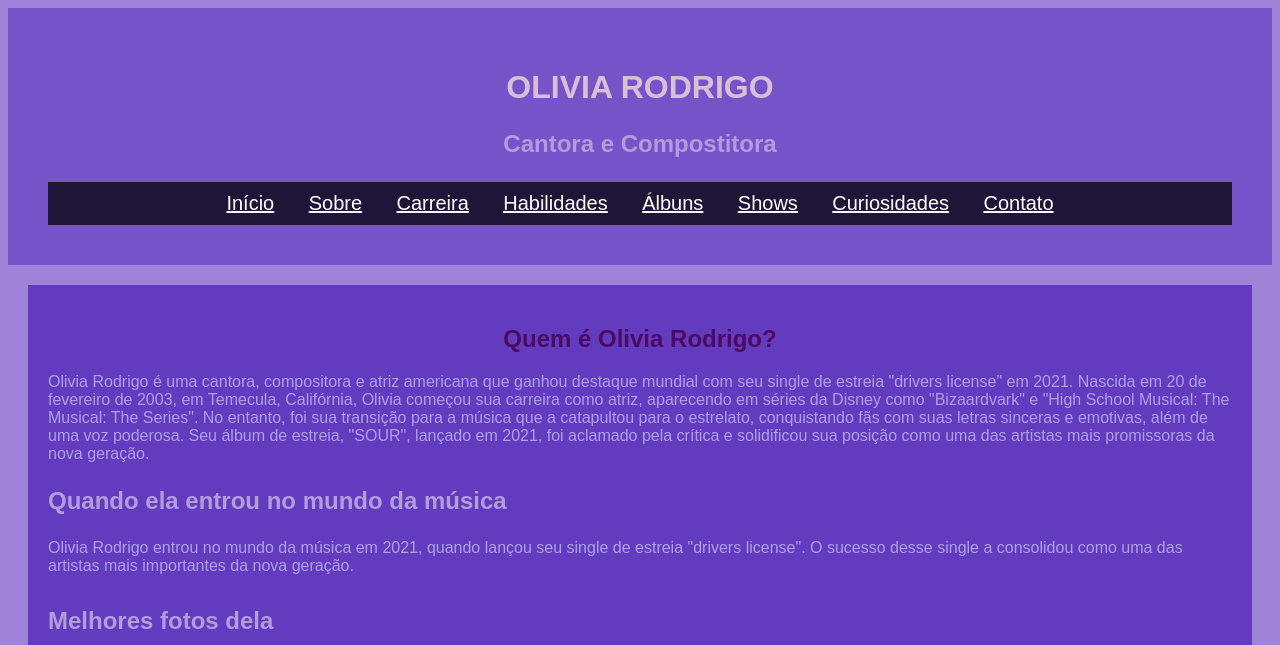
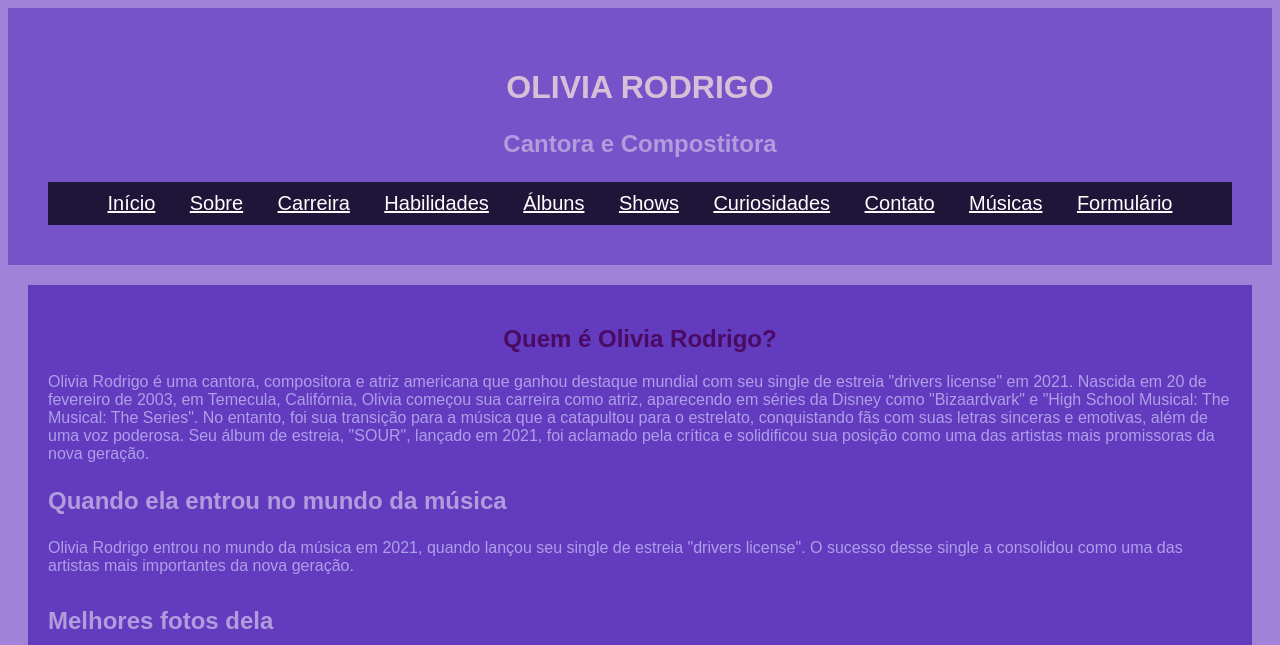
Before and after one commit to LiviaMarie14/av1-marie-livia-2bimestre, a plain HTML site: page index.html in a window 1280 px wide. Shown: the top 645 px of the page. Drawn offline with Linux system fonts and the light colour scheme.

Commit message:
Update index.html

```diff
--- a/index.html
+++ b/index.html
@@ -21,6 +21,9 @@
         <a href="shows.html">Shows</a>
         <a href="curiosidades.html">Curiosidades</a>
         <a href="contato.html">Contato</a>
+        <a href="musicas.html">Músicas</a>
+        <a href="formulário.html">Formulário</a>
+
 
     </nav>
     </header>
```
